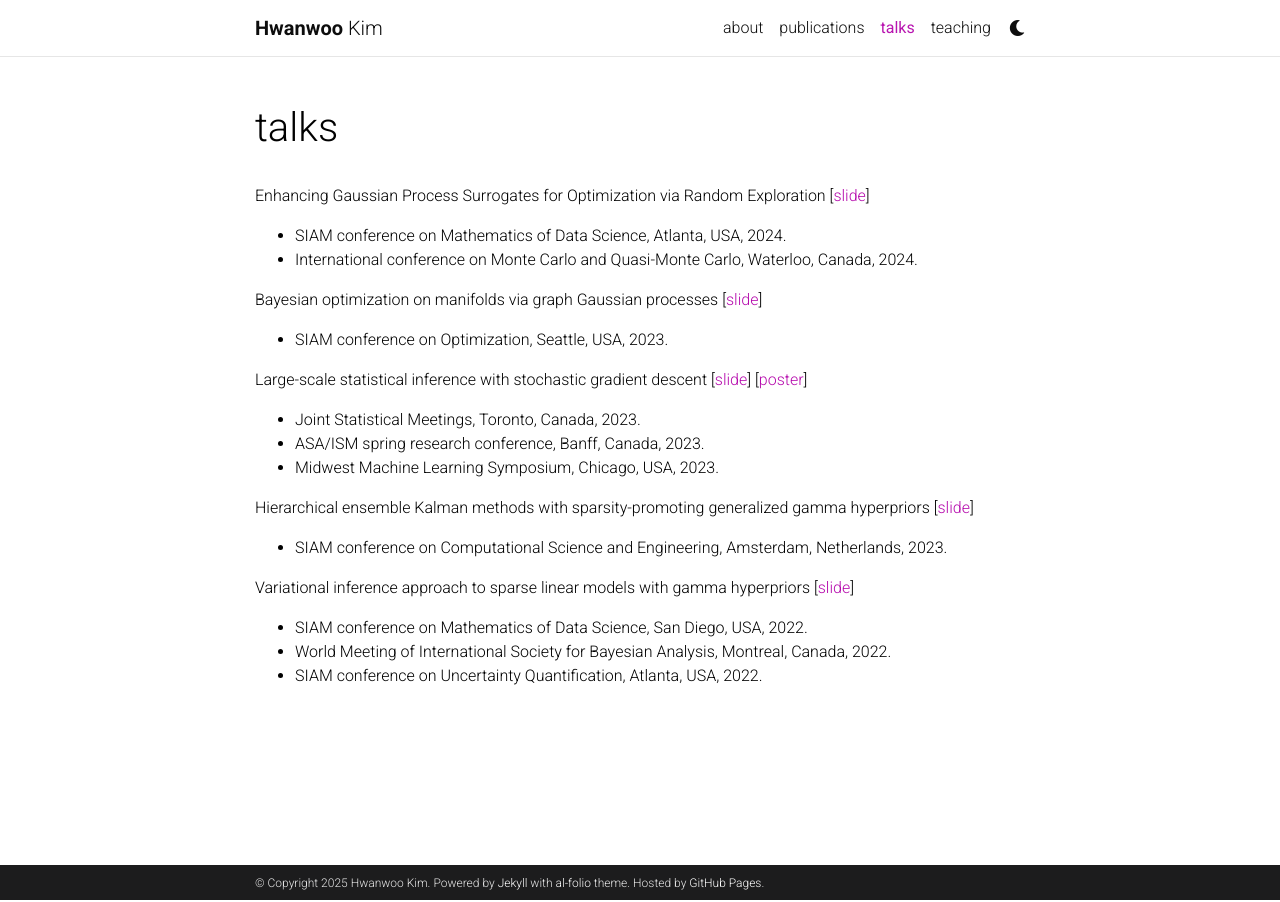
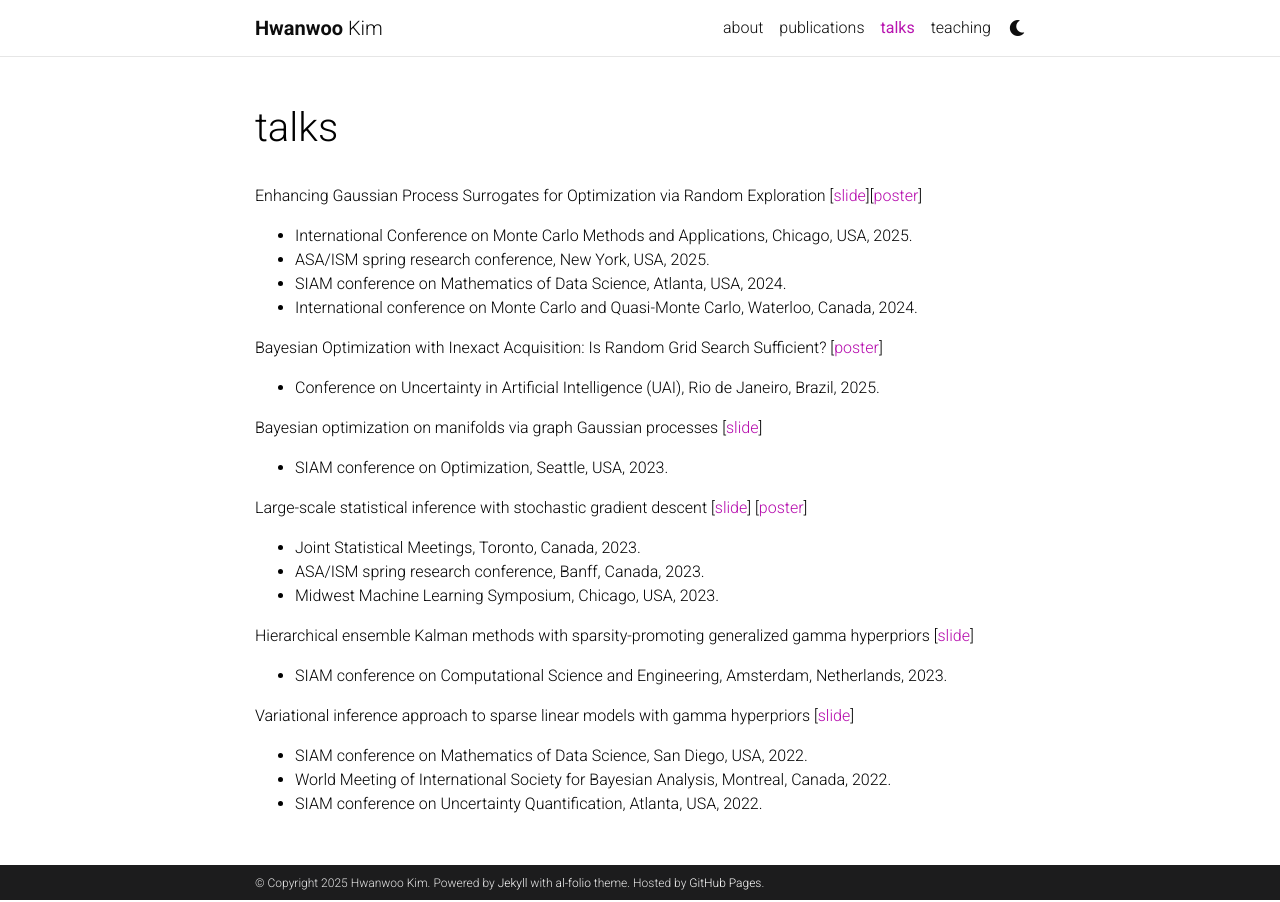
Before and after one commit to hwkim12/hwkim12.github.io, a Jekyll site: the page built from _pages/talks.md, in a window 1280 px wide. Built offline with Jekyll 4.4.1, drawn with Linux system fonts in a browser that asks for light colours; full-size pictures stand in for the smaller copies a plugin makes; comment, search, counter and statistics services are not loaded; a style sheet for code colours, icons or effects is not loaded.

Commit message:
poster and slide update

```diff
--- a/_pages/talks.md
+++ b/_pages/talks.md
@@ -7,9 +7,15 @@ nav: true
 nav_order: 5
 ---
 Enhancing Gaussian Process Surrogates for Optimization via Random Exploration
-[[slide](/assets/pdf/OPT_UQ_BO.pdf)]
+[[slide](/assets/pdf/OPT_UQ_BO.pdf)][[poster](/assets/pdf/Improved_BO_poster.pdf)]
+* International Conference on Monte Carlo Methods and Applications, Chicago, USA, 2025.
+* ASA/ISM spring research conference, New York, USA, 2025.
 * SIAM conference on Mathematics of Data Science, Atlanta, USA, 2024.
 * International conference on Monte Carlo and Quasi-Monte Carlo, Waterloo, Canada, 2024.
+
+Bayesian Optimization with Inexact Acquisition: Is Random Grid Search Sufficient?
+[[poster](/assets/pdf/Inexact_BO_poster.pdf)]
+* Conference on Uncertainty in Artificial Intelligence (UAI), Rio de Janeiro, Brazil, 2025.
 
 Bayesian optimization on manifolds via graph Gaussian processes [[slide](/assets/pdf/GRAPH_BO.pdf)]
 * SIAM conference on Optimization, Seattle, USA, 2023.
```
Also changed, not shown: _pages/about.md (+4 -3 lines), 2 other files.
